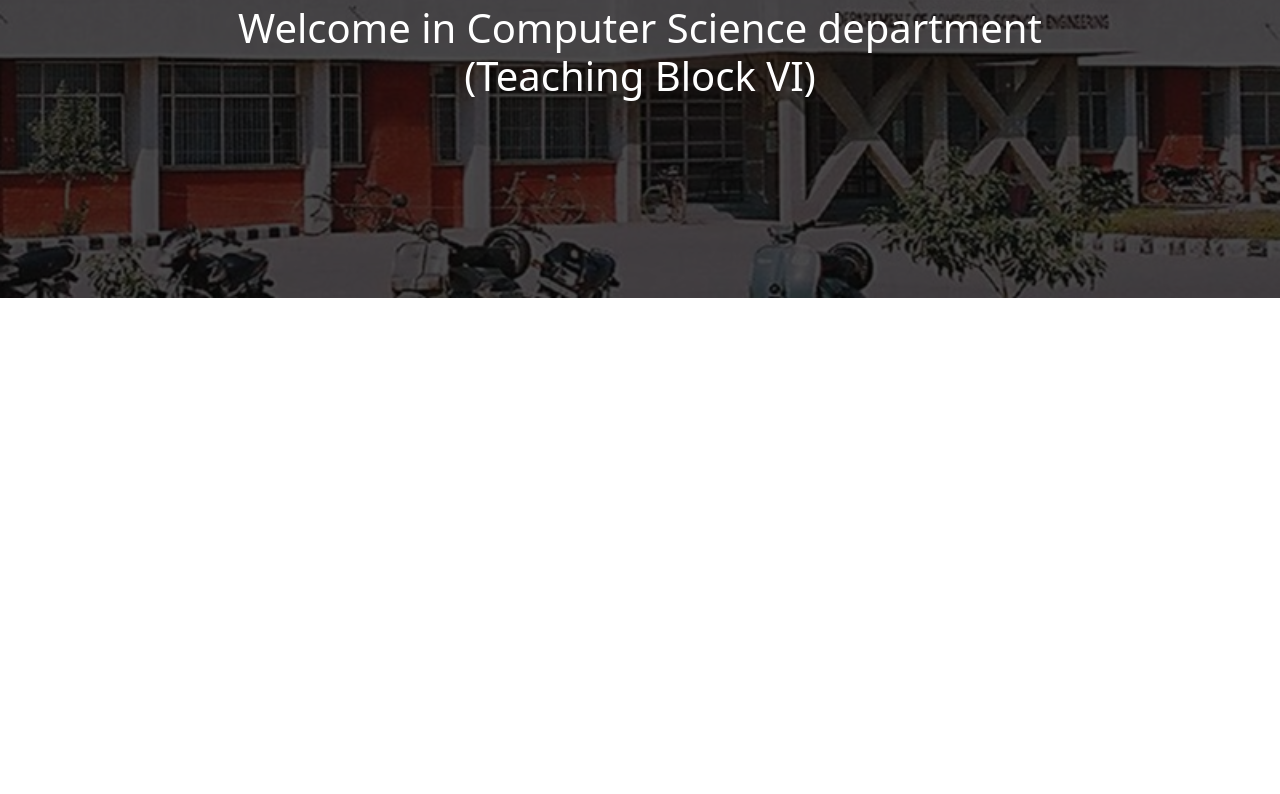
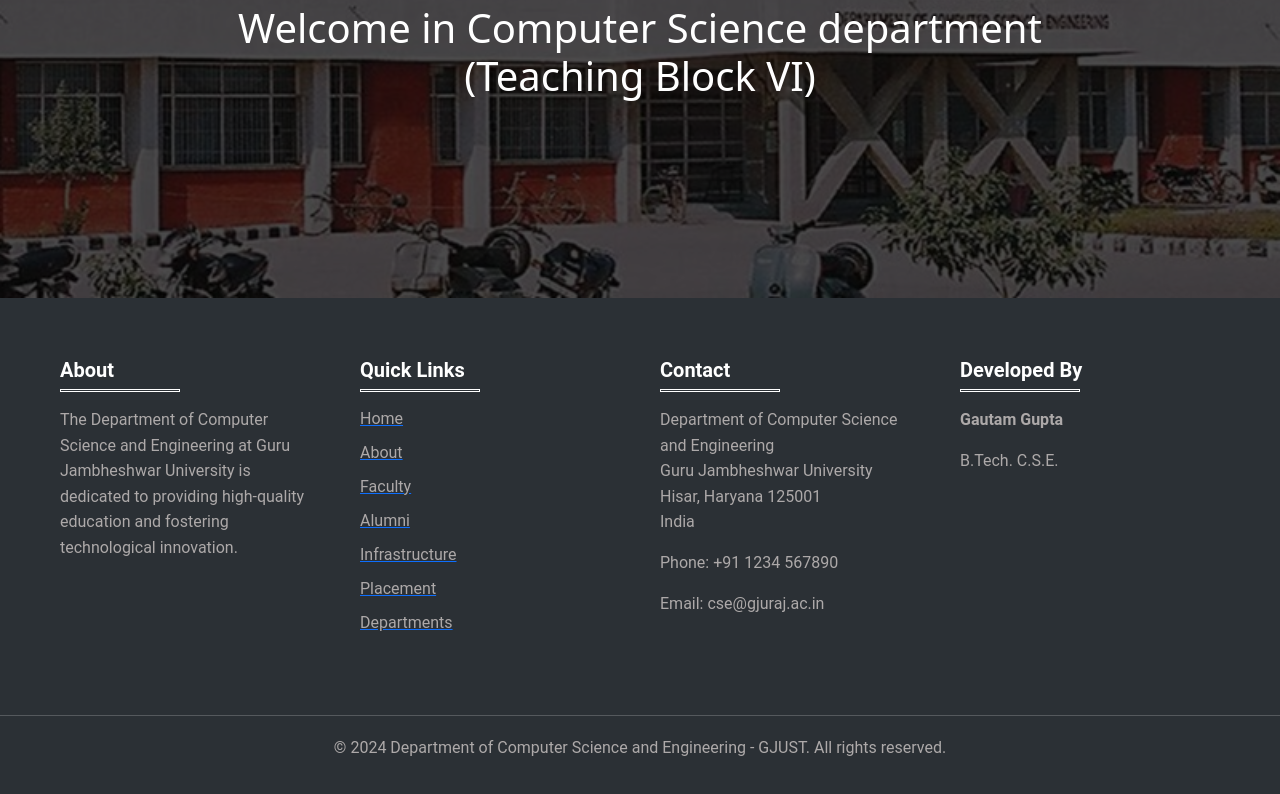
Before and after one commit to gautam-36/frontend-cse-department, a React (Create React App) app: page / in a window 1280 px wide. Shown: the part 502-1296 px from the top of the page. Before the commit the page ends 800 px from the top, so only its background shows below. Built offline with nearby package versions, Linux system fonts and the light colour scheme.

Commit message:
added footer

```diff
--- a/src/components/facultyPage/FacultyPage.js
+++ b/src/components/facultyPage/FacultyPage.js
@@ -36,7 +36,7 @@ const FacultyPage = () => {
                 return (
                   <Card className="custom-card" key={member._id} style={{ width: '18rem', textAlign: 'center' }} >
                     <div style={{ textAlign: 'center' }} className="image-container">
-                      <Card.Img variant="left" src={member.image} className="custom-image" />
+                      <Card.Img variant="left" src={member.image ? member.image : "https://tse4.mm.bing.net/th?id=OIP.rQeqEJ4PlccEwEnwub7eEAHaHw&pid=Api&P=0&h=180"} className="custom-image" />
                     </div>
                     <Card.Body className='custom-card-body'>
                       <Card.Title style={{color:'blue'}} className='custom-card-title'>{member.name}</Card.Title>
@@ -62,7 +62,7 @@ const FacultyPage = () => {
                 return (
                   <Card className="custom-card" key={member._id} style={{ width: '18rem', textAlign: 'center' }} >
                     <div style={{ textAlign: 'center' }} className="image-container">
-                      <Card.Img variant="left" src={member.image} className="custom-image" />
+                      <Card.Img variant="left" src={member.image ? member.image : "https://tse4.mm.bing.net/th?id=OIP.rQeqEJ4PlccEwEnwub7eEAHaHw&pid=Api&P=0&h=180"} className="custom-image" />
                     </div>
                     <Card.Body className='custom-card-body'>
                       <Card.Title style={{ color: 'blue' }}  className='custom-card-title'>{member.name}</Card.Title>
--- /dev/null
+++ b/src/components/footer/Footer.jsx
@@ -0,0 +1,56 @@
+import React from 'react';
+import './footer.css';
+import { Link } from 'react-router-dom';
+
+const Footer = () => {
+    return (
+        <footer className="footer">
+            <div className="footer-container">
+                <div className="footer-section">
+                    <h3 className="section-title">About</h3>
+                    <p>
+                        The Department of Computer Science and Engineering at Guru Jambheshwar University is dedicated to providing high-quality education and fostering technological innovation.
+                    </p>
+                </div>
+                <div className="footer-section">
+                    <h3 className="section-title">Quick Links</h3>
+                    <ul>
+                        <Link to = "/"> <li>Home</li></Link>
+                        <Link to="/about"> <li>About</li></Link>
+                        <Link to="/faculty"> <li>Faculty</li></Link>
+                        <Link to="/alumni"> <li>Alumni</li></Link>
+                        <Link to= "/infrastructure"> <li>Infrastructure</li></Link>
+                        <Link to = "/placement"> <li>Placement</li></Link>
+                        <Link to = "/departments"> <li>Departments</li></Link>
+                    </ul>
+                </div>
+                <div className="footer-section">
+                    <h3 className="section-title">Contact</h3>
+                    <p>
+                        Department of Computer Science and Engineering<br />
+                        Guru Jambheshwar University<br />
+                        Hisar, Haryana 125001<br />
+                        India
+                    </p>
+                    <p>Phone: +91 1234 567890</p>
+                    <p>Email: cse@gjuraj.ac.in</p>
+                </div>
+                <div className="footer-section developer-section">
+                    <h3 className="section-title">Developed By</h3>
+                    <div className="developer-info">
+
+                        <div className="developer-details">
+                            <p className="developer-name">Gautam Gupta</p>
+                            <p className="developer-role">B.Tech. C.S.E. </p>
+                        </div>
+                    </div>
+                </div>
+            </div>
+            <div className="footer-bottom">
+                <p>&copy; {new Date().getFullYear()} Department of Computer Science and Engineering - GJUST. All rights reserved.</p>
+            </div>
+        </footer>
+    );
+};
+
+export default Footer;
--- /dev/null
+++ b/src/components/footer/footer.css
@@ -0,0 +1,109 @@
+.footer {
+    background-color: rgb(43 48 53);
+    color: rgb(173, 169, 169);
+    padding: 60px 0;
+    font-family: 'Roboto', sans-serif;
+}
+
+.footer-container {
+    max-width: 1200px;
+    margin: 0 auto;
+    display: flex;
+    justify-content: space-between;
+    flex-wrap: wrap;
+}
+
+.footer-section {
+    flex: 0 0 25%;
+    margin-bottom: 30px;
+    padding: 0 20px;
+}
+
+.section-title {
+    font-size: 20px;
+    font-weight: 700;
+    margin-bottom: 15px;
+    position: relative;
+    padding-bottom: 10px;
+    color: #fff;
+}
+
+.section-title::after {
+    content: '';
+    position: absolute;
+    bottom: 0;
+    left: 0;
+    width: 120px;
+    height: 3px;
+    background-color: transparent;
+    border: 1px solid #fff;
+}
+
+.footer-section p {
+    font-size: 16px;
+    line-height: 1.6;
+    margin-bottom: 15px;
+}
+
+.footer-section ul {
+    list-style: none;
+    padding: 0;
+    margin: 0;
+}
+
+.footer-section ul li {
+    margin-bottom: 10px;
+}
+
+.footer-section ul li {
+    color: rgb(173, 169, 169);
+    text-decoration: none;
+    font-size: 16px;
+    transition: color 0.3s ease;
+}
+
+.footer-section ul li a:hover {
+    color: #fff;
+}
+
+.developer-section {
+    position: relative;
+}
+
+.developer-info {
+    display: flex;
+    align-items: center;
+    animation: slide-up 0.5s ease-in-out;
+}
+
+.developer-image {
+    width: 80px;
+    height: 80px;
+    border-radius: 50%;
+    object-fit: cover;
+    margin-right: 15px;
+}
+
+.developer-details {
+    display: flex;
+    flex-direction: column;
+}
+
+.developer-name {
+    font-size: 18px;
+    font-weight: 700;
+    margin-bottom: 5px;
+}
+
+.developer-role {
+    font-size: 16px;
+    color: rgb(173, 169, 169);
+}
+
+.footer-bottom {
+    text-align: center;
+    margin-top: 40px;
+    font-size: 16px;
+    padding-top: 20px;
+    border-top: 1px solid rgba(255, 255, 255, 0.2);
+}
--- a/src/screen/AboutScreen.js
+++ b/src/screen/AboutScreen.js
@@ -1,13 +1,15 @@
 import React from 'react'
 import Navbar from '../components/commoncomponents/Navbar';
 import AboutPage from '../components/aboutPage/AboutPage';
+import Footer from '../components/footer/Footer';
 
 
 const AboutScreen = () => {
   return (
     <div>
-        <Navbar/>
-        <AboutPage />
+      <Navbar />
+      <AboutPage />
+      <Footer />
     </div>
   )
 }
--- a/src/screen/AluminiScreen.js
+++ b/src/screen/AluminiScreen.js
@@ -1,12 +1,14 @@
 import React from 'react'
 import Navbar from '../components/commoncomponents/Navbar';
 import AluminiPage from '../components/aluminiPage/AluminiPage';
+import Footer from '../components/footer/Footer';
 
 const AluminiScreen = () => {
   return (
     <div>
-        <Navbar/>
-        <AluminiPage/>
+      <Navbar />
+      <AluminiPage />
+      <Footer />
     </div>
   )
 }
--- a/src/screen/DepartmentsScreen.js
+++ b/src/screen/DepartmentsScreen.js
@@ -1,12 +1,14 @@
 import React from 'react'
 import Navbar from '../components/commoncomponents/Navbar';
 import DepartmentsPage from '../components/departmentsPage/DepartmentsPage';
+import Footer from '../components/footer/Footer';
 
 const AluminiScreen = () => {
   return (
     <div>
-        <Navbar/>
-        <DepartmentsPage/>
+      <Navbar />
+      <DepartmentsPage />
+      <Footer />
     </div>
   )
 }
--- a/src/screen/FacultyScreen.js
+++ b/src/screen/FacultyScreen.js
@@ -1,12 +1,14 @@
 import React from 'react'
 import Navbar from '../components/commoncomponents/Navbar';
 import FacultyPage from '../components/facultyPage/FacultyPage'
+import Footer from '../components/footer/Footer';
 
 const FacultyScreen = () => {
   return (
-    <div style={{overflowX: 'hidden'}}>
-        <Navbar />
-        <FacultyPage style={{overflowY: 'hidden'}}/>
+    <div style={{ overflowX: 'hidden' }}>
+      <Navbar />
+      <FacultyPage style={{ overflowY: 'hidden' }} />
+      <Footer />
     </div>
   )
 }
--- a/src/screen/HomeScreen.js
+++ b/src/screen/HomeScreen.js
@@ -1,13 +1,15 @@
 import React from 'react'
 import Navbar from '../components/commoncomponents/Navbar';
 import HomePage from '../components/homePage/HomePage';
+import Footer from '../components/footer/Footer';
 
 
 const HomeScreen = () => {
   return (
-    <div style={{overflowY: 'hidden', overflowX: 'hidden'}}>
-        <Navbar/>
-        <HomePage />
+    <div style={{ overflowY: 'hidden', overflowX: 'hidden' }}>
+      <Navbar />
+      <HomePage />
+      <Footer />
     </div>
   )
 }
--- a/src/screen/InfrastructureScreen.js
+++ b/src/screen/InfrastructureScreen.js
@@ -1,12 +1,14 @@
 import React from 'react'
 import Navbar from '../components/commoncomponents/Navbar';
 import InfrastructurePage from '../components/infrastructurePage/InfrastructurePage';
+import Footer from '../components/footer/Footer';
 
 const InfrastructureScreen = () => {
   return (
     <div>
-        <Navbar/>
-        <InfrastructurePage />
+      <Navbar />
+      <InfrastructurePage />
+      <Footer />
     </div>
   )
 }
--- a/src/screen/PlacementScreen.js
+++ b/src/screen/PlacementScreen.js
@@ -1,13 +1,15 @@
 import React from 'react'
 import Navbar from '../components/commoncomponents/Navbar';
 import PlacementPage from '../components/placementPage/PlacementPage';
+import Footer from '../components/footer/Footer';
 
 
 const PlacementScreen = () => {
   return (
     <div>
-        <Navbar/>
-        <PlacementPage />
+      <Navbar />
+      <PlacementPage />
+      <Footer />
     </div>
   )
 }
```
